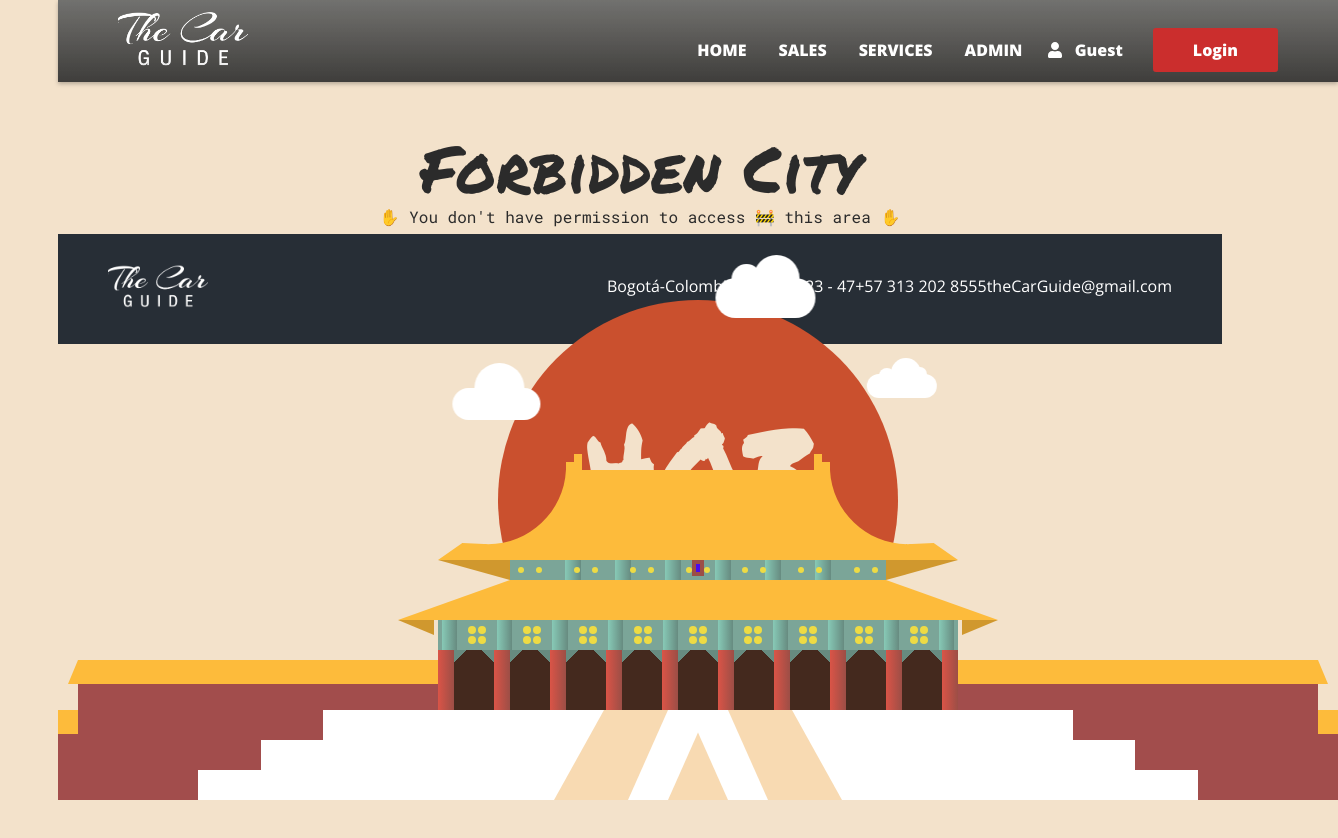
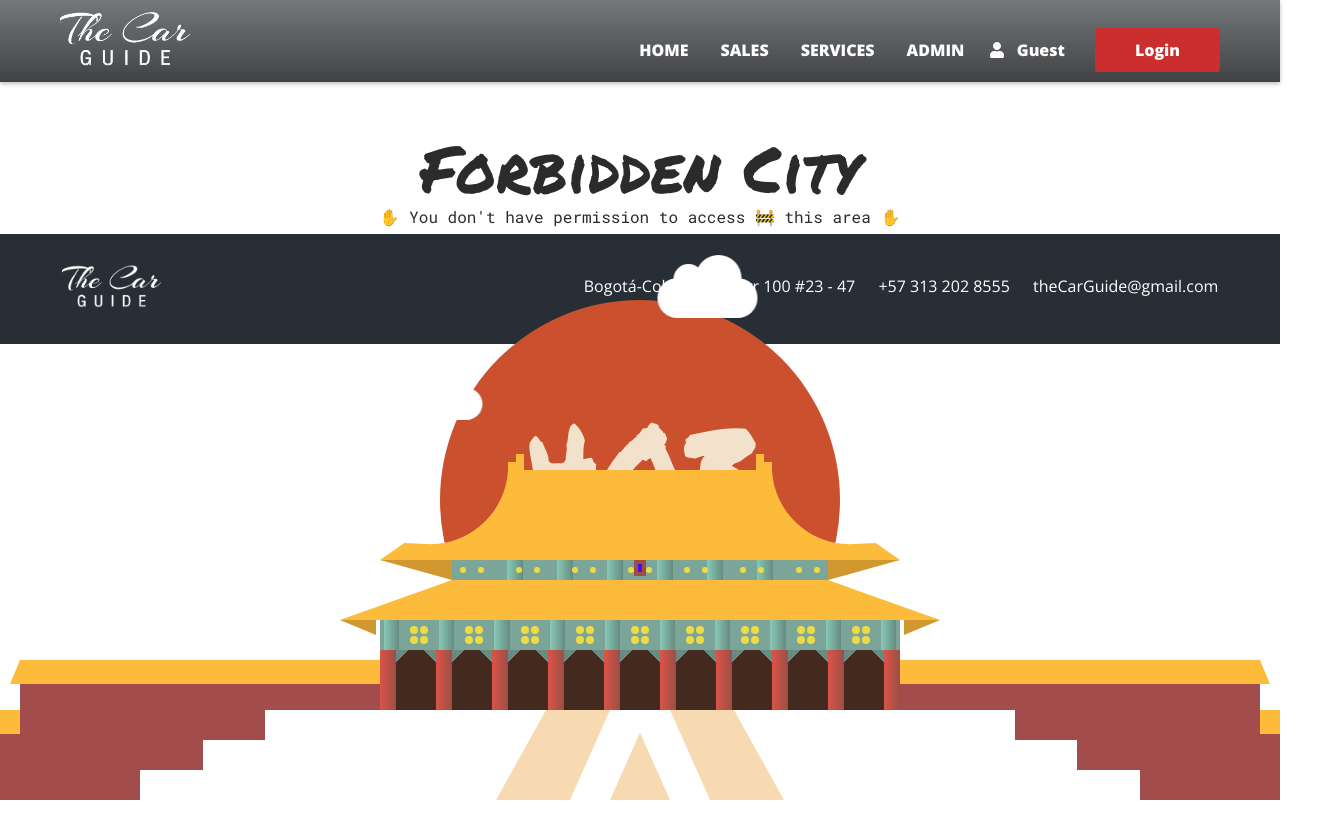
Before and after one commit to LeidyRomero/Quinto_Proyecto_WEB, a React (Create React App) app in the folder car-guide-back/car-guide-front/: page /forbidden in a window 1280 px wide. Shown: the top 838 px of the page, 1338 px wide, since content can reach past the window. Before the commit the page ends 800 px from the top, so only its background shows below. Built offline with nearby package versions, Linux system fonts and the light colour scheme.

Commit message:
small change on style to fix screen adjust

```diff
--- a/car-guide-back/car-guide-front/src/Components/Forbidden/Forbidden.scss
+++ b/car-guide-back/car-guide-front/src/Components/Forbidden/Forbidden.scss
@@ -29,14 +29,6 @@ html, body {
 	height: 100%;
 	margin: 0;
 	padding: 0;
-}
-
-body {
-	background: $bg-color;
-	display: flex;
-	flex-direction: column;
-	align-items: center;
-	align-content: center;
 }
 
 .wrapper {
```
Also changed, not shown: 1 other file (tests, documents, lock files or other folders).
